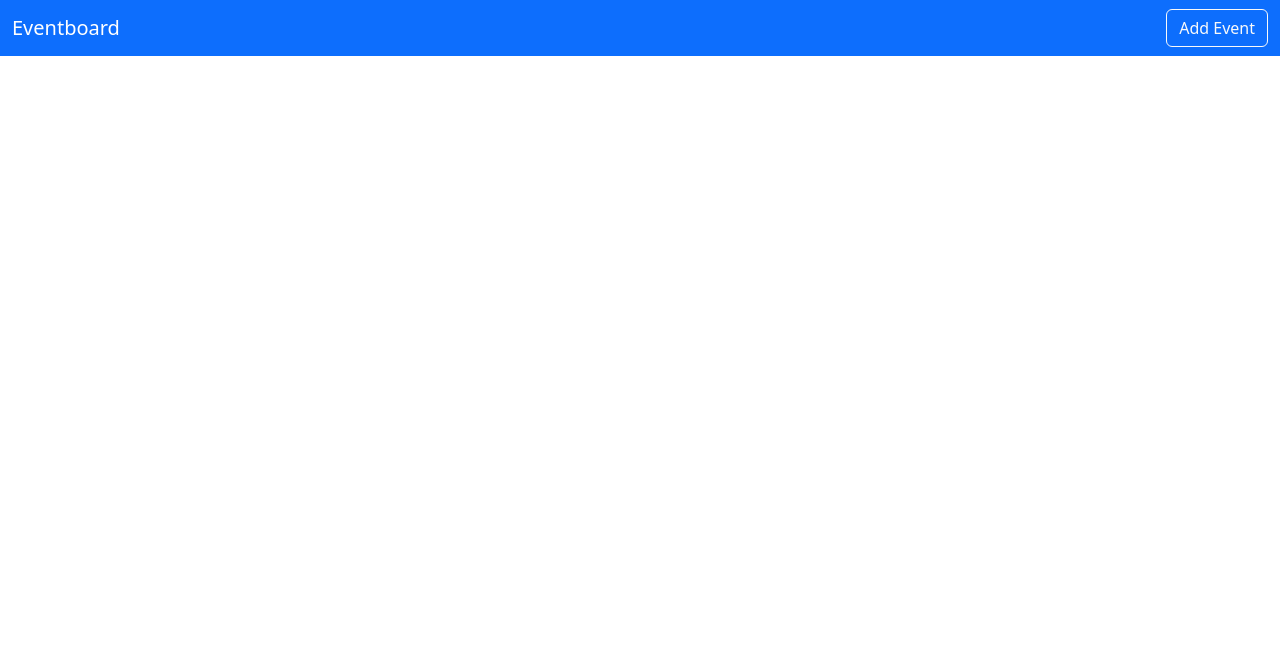
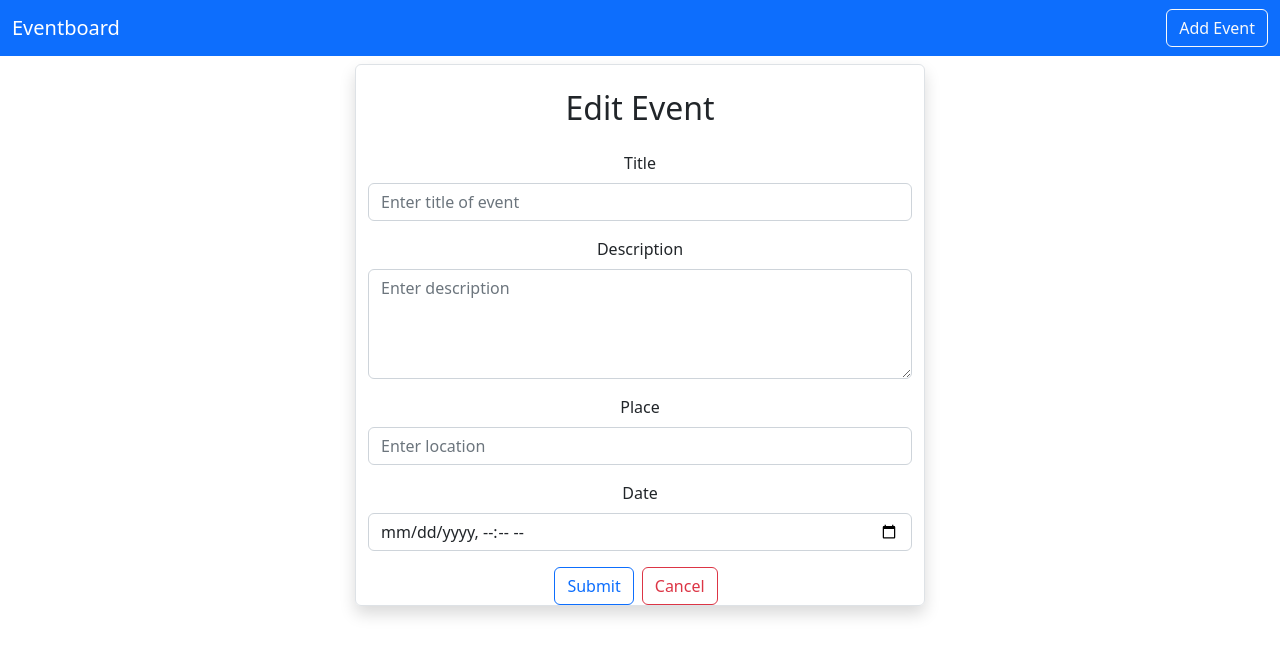
Before and after one commit to MimiMari/frontend-eventboard, a React (Create React App) app: page /editevent/1 in a window 1280 px wide. Shown: the top 656 px of the page. Built offline with nearby package versions, Linux system fonts and the light colour scheme; no server answers.

Commit message:
add component EditEvent

```diff
--- a/src/App.js
+++ b/src/App.js
@@ -4,6 +4,7 @@
 import Home from './pages/Home';
 import { BrowserRouter as Router, Routes, Route } from 'react-router-dom';
 import AddEvent from './event/AddEvent';
+import EditEvent from './event/EditEvent';
 
 function App() {
   return (
@@ -14,6 +15,7 @@
         <Routes>
           <Route exact path="/" element={<Home />} />
           <Route exact path="/addevent" element={<AddEvent />} />
+          <Route exact path="/editevent/:guid" element={<EditEvent />} />
         </Routes>
       </Router>
     </div>
--- /dev/null
+++ b/src/event/EditEvent.js
@@ -0,0 +1,112 @@
+import axios from 'axios';
+import React, { useEffect, useState } from 'react';
+import { Link, useNavigate, useParams } from 'react-router-dom';
+
+export default function EditEvent() {
+  let navigate = useNavigate();
+
+  const { guid } = useParams();
+
+  const [event, setEvent] = useState({
+    title: '',
+    description: '',
+    place: '',
+    date: '',
+  });
+
+  const { title, description, place, date } = event;
+
+  const onInputChange = (e) => {
+    setEvent({ ...event, [e.target.name]: e.target.value });
+  };
+
+  useEffect(() => {
+    loadEvent();
+  }, []);
+
+  const onSubmit = async (e) => {
+    e.preventDefault();
+    await axios.put(`http://localhost:8080/event/${guid}`, event);
+    navigate('/');
+  };
+
+  const loadEvent = async () => {
+    const result = await axios.get(`http://localhost:8080/event/${guid}`);
+    setEvent(result.data);
+  };
+
+  return (
+    <div className="container">
+      <div className="row">
+        <div className="col-md-6 offset-md-3 border rounded mt-2 shadow">
+          <h2 className="text-center m-4">Edit Event</h2>
+          <form onSubmit={(e) => onSubmit(e)}>
+            <div className="mb-3">
+              <label htmlFor="Title" className="form-label">
+                Title
+              </label>
+              <input
+                type={'text'}
+                className="form-control"
+                placeholder="Enter title of event"
+                name="title"
+                required
+                value={title}
+                onChange={(e) => onInputChange(e)}
+              />
+            </div>
+            <div className="mb-3">
+              <label htmlFor="Description" className="form-label">
+                Description
+              </label>
+              <textarea
+                className="form-control"
+                rows="4"
+                type={'text'}
+                placeholder="Enter description"
+                name="description"
+                required
+                value={description}
+                onChange={(e) => onInputChange(e)}
+              ></textarea>
+            </div>
+            <div className="mb-3">
+              <label htmlFor="Place" className="form-label">
+                Place
+              </label>
+              <input
+                type={'text'}
+                className="form-control"
+                placeholder="Enter location"
+                name="place"
+                required
+                value={place}
+                onChange={(e) => onInputChange(e)}
+              />
+            </div>
+            <div className="mb-3">
+              <label htmlFor="Date" className="form-label">
+                Date
+              </label>
+              <input
+                type={'datetime-local'}
+                className="form-control"
+                placeholder="Choose date and time"
+                name="date"
+                required
+                value={date}
+                onChange={(e) => onInputChange(e)}
+              />
+            </div>
+            <button type="submit" className="btn btn-outline-primary">
+              Submit
+            </button>
+            <Link className="btn btn-outline-danger mx-2" to="/">
+              Cancel
+            </Link>
+          </form>
+        </div>
+      </div>
+    </div>
+  );
+}
```
